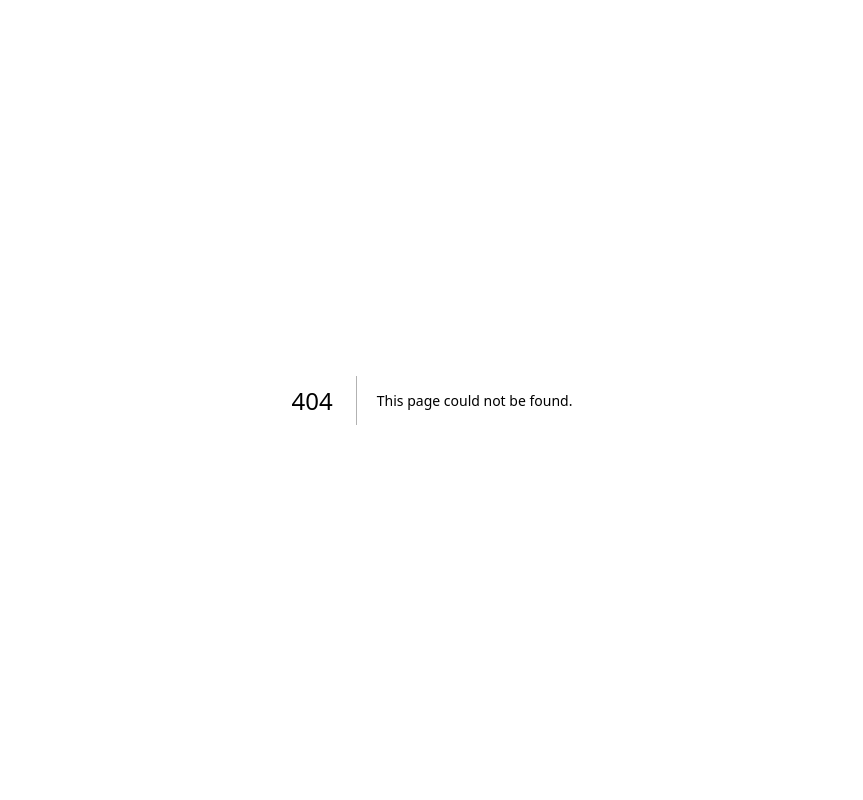
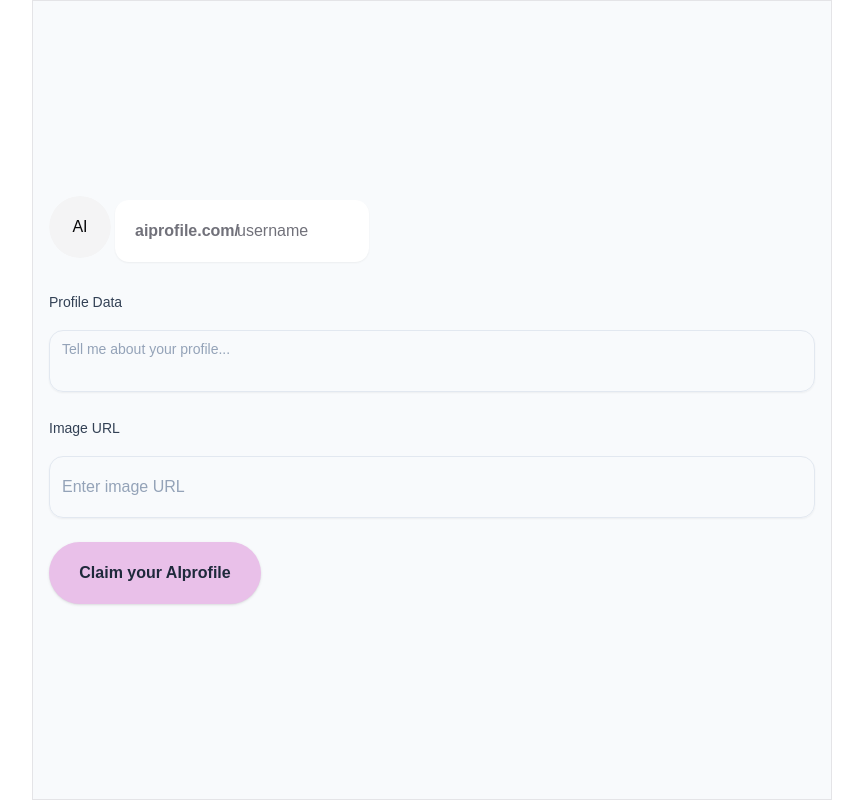
Before and after one commit to jiliangarette/ai-custom-profile, a Next.js app: page /admin/create-profile in a window 1280 px wide. Before the commit this address had no page. Shown: the whole page, without its empty margins (208-1071 px from the left). Built offline with nearby package versions, Linux system fonts and the light colour scheme.

Commit message:
fix the route conflict

```diff
--- a/src/components/addProfileForm.tsx
+++ b/src/components/addProfileForm.tsx
@@ -3,6 +3,7 @@
 import { Label } from "./ui/label";
 import { Textarea } from "./ui/textarea";
 import { Button } from "./ui/button";
+import { Avatar, AvatarFallback, AvatarImage } from "./ui/avatar";
 
 const AddProfileForm: React.FC = () => {
   const [username, setUsername] = useState<string>("");
@@ -32,6 +33,11 @@
   return (
     <div className="min-h-screen bg-slate-50 p-4 flex items-center justify-center max-w-[800px] mx-auto w-full border">
       <form onSubmit={handleSubmit} className="w-full max-w-[1300px] space-y-6">
+        <div className="flex gap-1">
+          <Avatar className="h-[62px] w-[62px]">
+            <AvatarImage src={image} alt="AI" />
+            <AvatarFallback>AI</AvatarFallback>
+          </Avatar>
           <div className="relative max-w-[243px] my-1">
             <div className="absolute inset-y-0 left-3 text-md font-semibold px-2 flex items-center pointer-events-none text-muted-foreground">
               aiprofile.com/
@@ -42,9 +48,10 @@
               value={username}
               onChange={(e) => setUsername(e.target.value)}
               required
-            className="  pl-[122px] bg-white border-none min-w-[243px] sm:min-w-[254px] h-[62px] text-md font-semibold text-slate-800"
+              className="  pl-[122px] bg-white border-none min-w-[243px] sm:min-w-[254px] h-[62px] text-md font-medium text-slate-800"
               maxLength={15}
             />
+          </div>
         </div>
 
         <div className="space-y-4">
--- a/src/pages/admin.tsx
+++ /dev/null
@@ -1,10 +0,0 @@
-import AddProfileForm from "@/components/addProfileForm";
-
-const admin = () => {
-  return (
-    <div>
-      <AddProfileForm />
-    </div>
-  );
-};
-export default admin;
--- /dev/null
+++ b/src/pages/admin/create-profile.tsx
@@ -0,0 +1,10 @@
+import AddProfileForm from "@/components/addProfileForm"
+
+const createProfile = () => {
+  return (
+    <div>
+      <AddProfileForm />
+    </div>
+  )
+}
+export default createProfile
--- a/src/pages/test.tsx
+++ /dev/null
@@ -1,20 +0,0 @@
-import { supabase } from "@/lib/supabaseClient";
-
-const TestSupabase = () => {
-  const testConnection = async () => {
-    const { data, error } = await supabase.from("your_table_name").select("*");
-    if (error) {
-      console.error("Error:", error.message);
-    } else {
-      console.log("Data:", data);
-    }
-  };
-
-  return (
-    <div>
-      <button onClick={testConnection}>Test Supabase</button>
-    </div>
-  );
-};
-
-export default TestSupabase;
```
Lines whose indentation alone changed are shown as unchanged.
